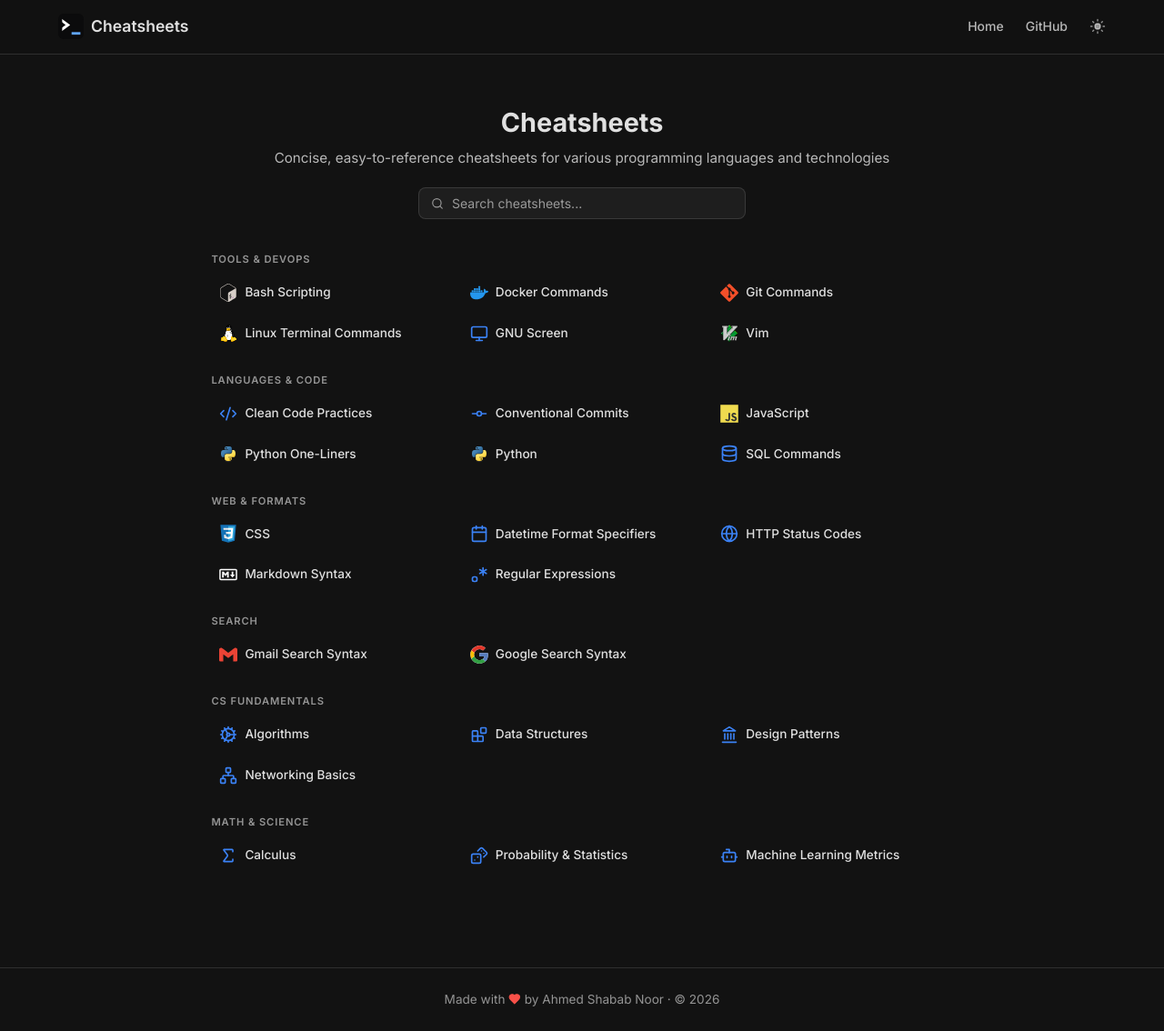
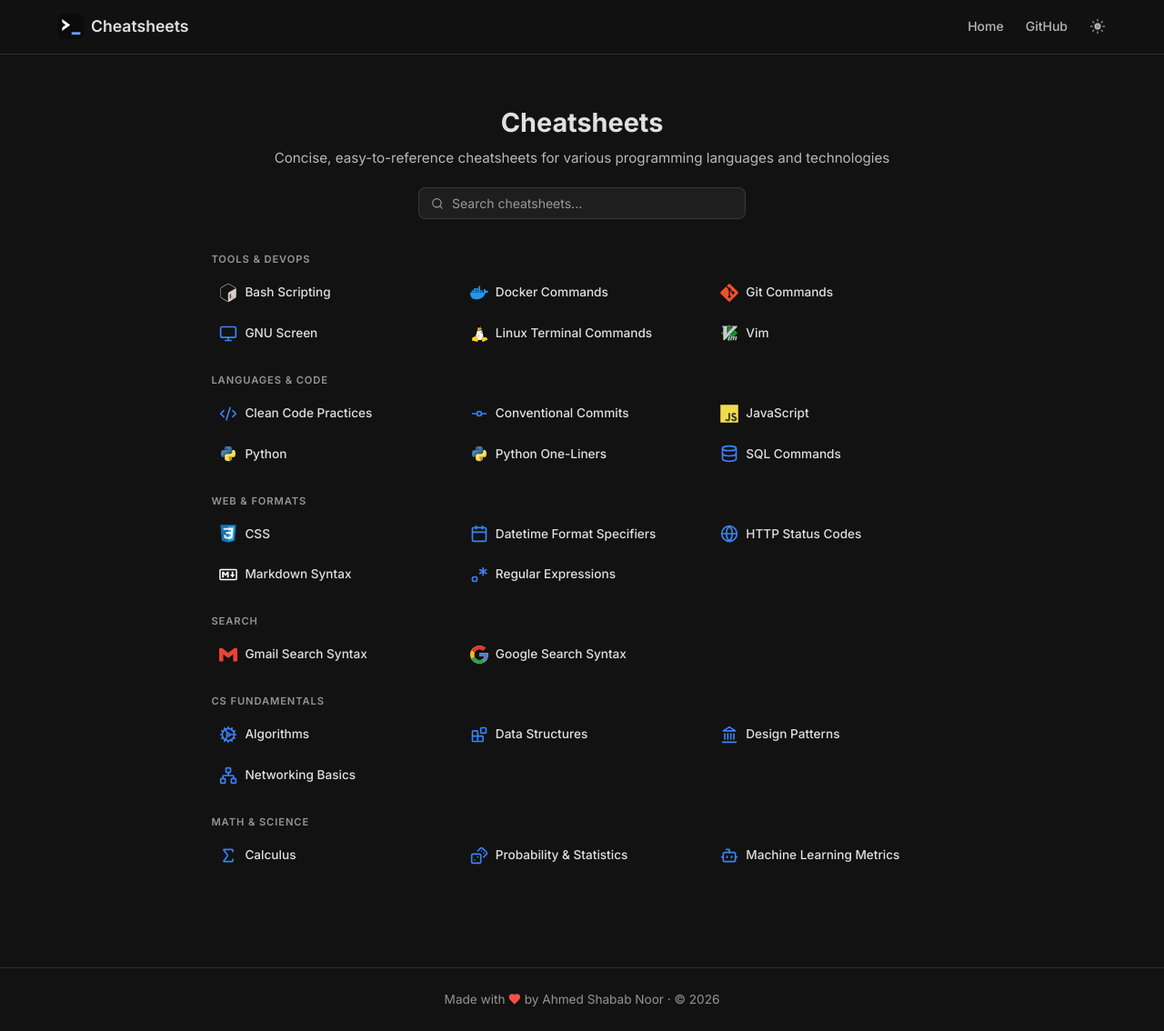
Before and after one commit to ashababnoor/cheatsheets, a Jekyll site: the page built from index.md, in a window 1280 px wide and 1134 px high. Shown: the whole window at 91% size. Built offline with Jekyll 4.4.1, drawn with Linux system fonts in a browser that asks for light colours; part of the change alters nothing that is shown.

```diff
--- a/_includes/cheatsheet-groups.html
+++ b/_includes/cheatsheet-groups.html
@@ -1,5 +1,9 @@
 {% for cat in site.cheatsheet_categories %}
-  {% assign sheets = site.cheatsheets | where: "category", cat | sort: "order" %}
+  {% comment %} Pages with an `order` come first (lowest first). The rest follow, sorted by title. {% endcomment %}
+  {% assign in_cat = site.cheatsheets | where: "category", cat %}
+  {% assign ordered = in_cat | where_exp: "s", "s.order" | sort: "order" %}
+  {% assign unordered = in_cat | where_exp: "s", "s.order == nil" | sort_natural: "title" %}
+  {% assign sheets = ordered | concat: unordered %}
   {% if sheets.size > 0 %}
   <section class="card-group" data-category="{{ cat | downcase }}">
     <h2 class="group-title">{{ cat }}</h2>
```
